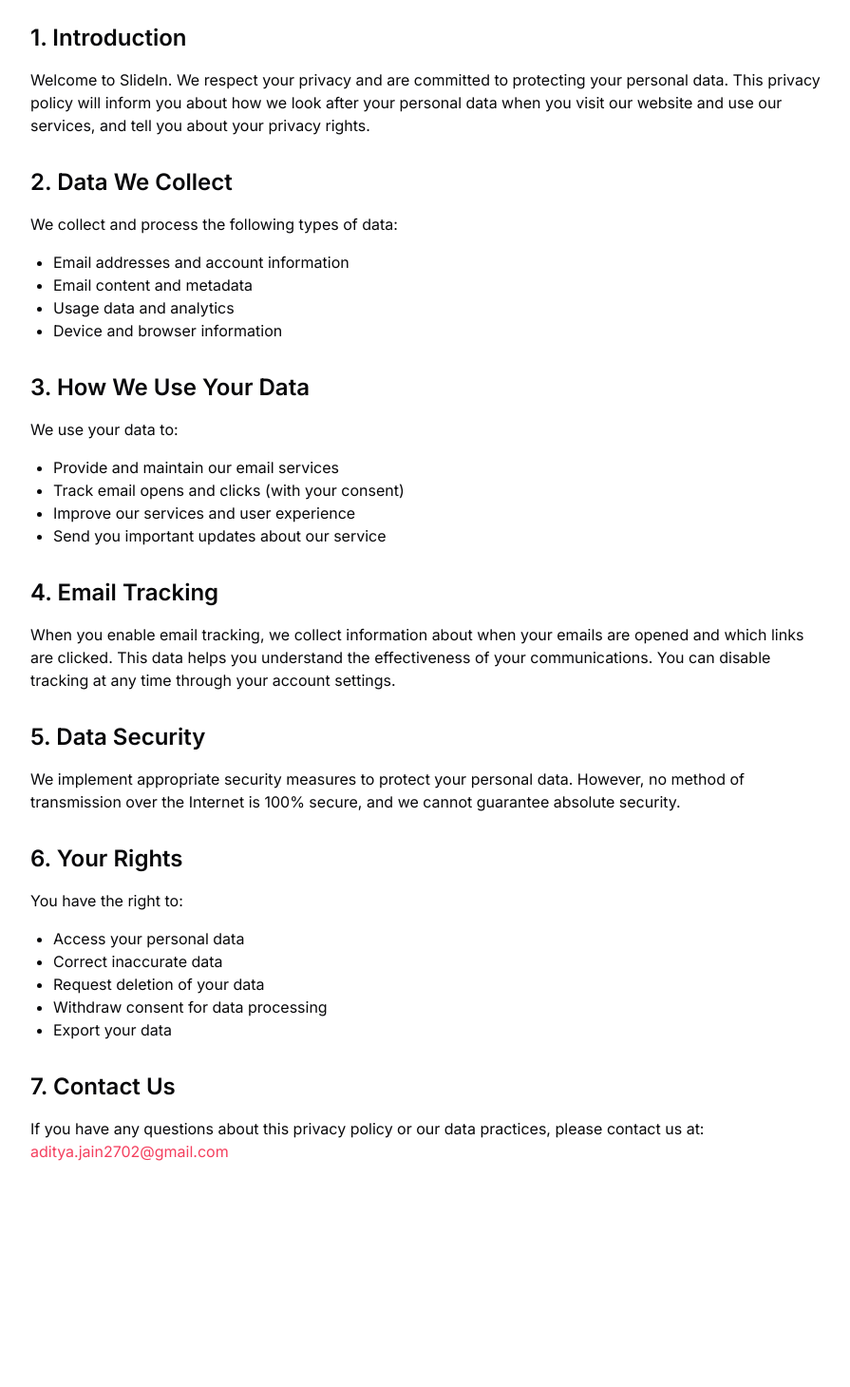
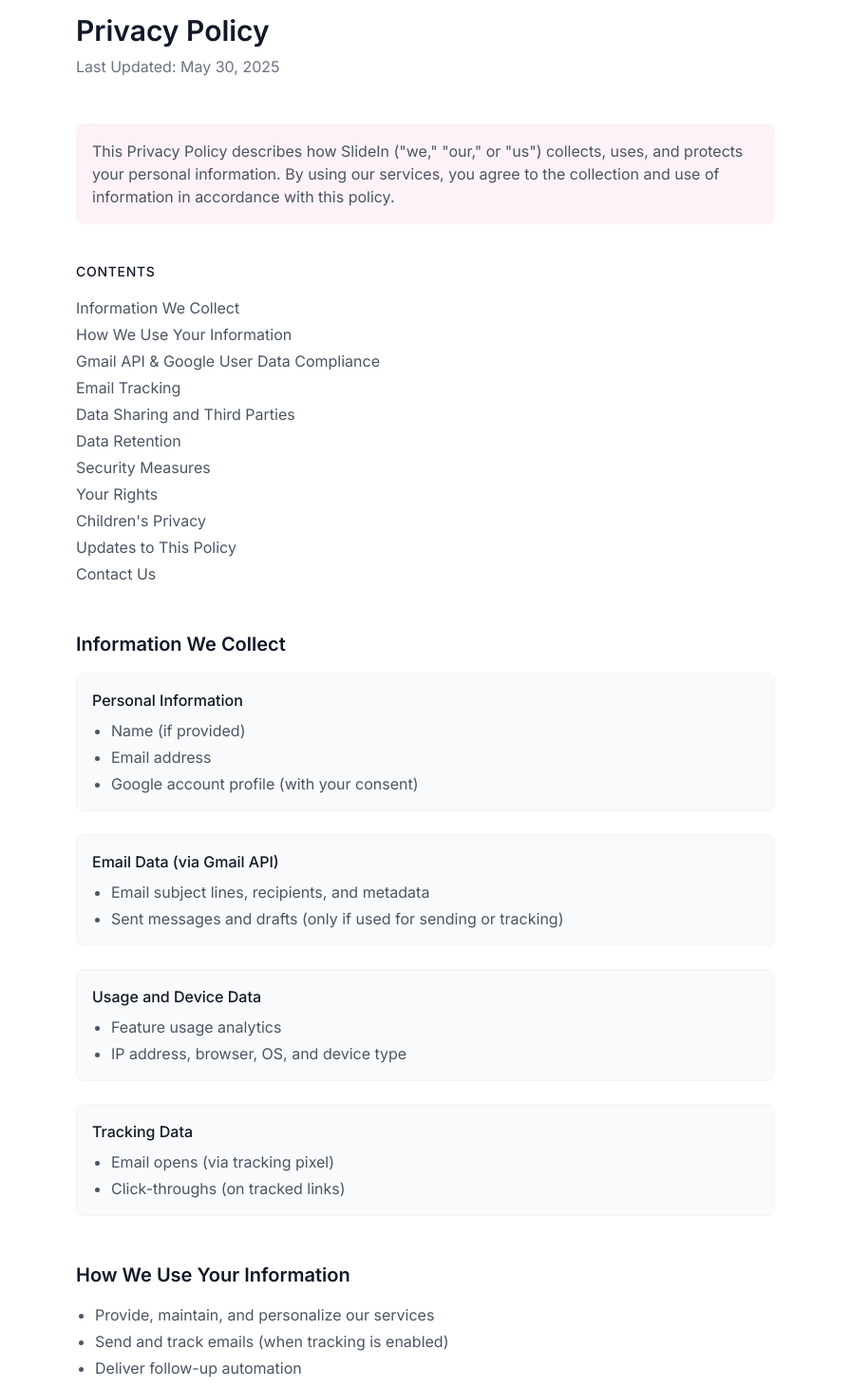
Before and after one commit to Krishiv2409/SlideIn, a Next.js app: page /privacy-policy in a window 1280 px wide. Shown: the part 140-1600 px from the top of the page at 95% size, without its empty margins (192-1087 px from the left). Before the commit the page ends 1444 px from the top, so only its background shows below. Built offline with nearby package versions, Linux system fonts and the light colour scheme; no server answers; a web font is replaced by a local one; what react-apple-emojis would draw is missing.

Commit message:
improved privacy policy page

```diff
--- a/app/privacy-policy/page.tsx
+++ b/app/privacy-policy/page.tsx
@@ -1,4 +1,5 @@
 import { Metadata } from "next"
+import { Logo } from "@/components/logo"
 
 export const metadata: Metadata = {
   title: "Privacy Policy - SlideIn",
@@ -7,82 +8,222 @@ export const metadata: Metadata = {
 
 export default function PrivacyPolicy() {
   return (
-    <div className="container max-w-4xl mx-auto py-12 px-4 sm:px-6 lg:px-8">
-      <div className="prose prose-pink max-w-none">
-        <h1 className="text-3xl font-bold mb-8">Privacy Policy</h1>
+    <div className="min-h-screen bg-white">
+      {/* Header */}
+      <div className="border-b border-gray-100">
+        <div className="container max-w-3xl mx-auto py-8 px-4">
+          <Logo size="lg" />
+        </div>
+      </div>
 
-        <p className="text-gray-600 mb-6">Last updated: {new Date().toLocaleDateString()}</p>
+      <div className="container max-w-3xl mx-auto py-12 px-4">
+        {/* Document Header */}
+        <div className="mb-12 space-y-2">
+          <h1 className="text-3xl font-semibold text-gray-900">Privacy Policy</h1>
+          <p className="text-gray-500">Last Updated: May 30, 2025</p>
+        </div>
 
-        <section className="mb-8">
-          <h2 className="text-2xl font-semibold mb-4">1. Introduction</h2>
-          <p>
-            Welcome to SlideIn. We respect your privacy and are committed to protecting your personal data.
-            This privacy policy will inform you about how we look after your personal data when you visit our
-            website and use our services, and tell you about your privacy rights.
+        {/* Introduction */}
+        <div className="mb-10 bg-pink-50 border border-pink-100 rounded-lg p-4">
+          <p className="text-gray-600">
+            This Privacy Policy describes how SlideIn ("we," "our," or "us") collects, uses, and protects your personal information.
+            By using our services, you agree to the collection and use of information in accordance with this policy.
           </p>
-        </section>
+        </div>
 
-        <section className="mb-8">
-          <h2 className="text-2xl font-semibold mb-4">2. Data We Collect</h2>
-          <p>We collect and process the following types of data:</p>
-          <ul className="list-disc pl-6 mt-4">
-            <li>Email addresses and account information</li>
-            <li>Email content and metadata</li>
-            <li>Usage data and analytics</li>
-            <li>Device and browser information</li>
-          </ul>
-        </section>
+        {/* Table of Contents */}
+        <div className="mb-12">
+          <h2 className="text-sm font-medium text-gray-900 uppercase tracking-wider mb-4">Contents</h2>
+          <nav className="space-y-1">
+            {[
+              { id: "information-collected", title: "Information We Collect" },
+              { id: "information-use", title: "How We Use Your Information" },
+              { id: "gmail-api", title: "Gmail API & Google User Data Compliance" },
+              { id: "email-tracking", title: "Email Tracking" },
+              { id: "data-sharing", title: "Data Sharing and Third Parties" },
+              { id: "data-retention", title: "Data Retention" },
+              { id: "security", title: "Security Measures" },
+              { id: "rights", title: "Your Rights" },
+              { id: "children", title: "Children's Privacy" },
+              { id: "updates", title: "Updates to This Policy" },
+              { id: "contact", title: "Contact Us" },
+            ].map((section) => (
+              <a
+                key={section.id}
+                href={`#${section.id}`}
+                className="block text-gray-600 hover:text-pink-600"
+              >
+                {section.title}
+              </a>
+            ))}
+          </nav>
+        </div>
 
-        <section className="mb-8">
-          <h2 className="text-2xl font-semibold mb-4">3. How We Use Your Data</h2>
-          <p>We use your data to:</p>
-          <ul className="list-disc pl-6 mt-4">
-            <li>Provide and maintain our email services</li>
-            <li>Track email opens and clicks (with your consent)</li>
-            <li>Improve our services and user experience</li>
-            <li>Send you important updates about our service</li>
-          </ul>
-        </section>
+        {/* Main Content */}
+        <div className="space-y-12">
+          <section id="information-collected">
+            <h2 className="text-xl font-semibold text-gray-900 mb-4">Information We Collect</h2>
 
-        <section className="mb-8">
-          <h2 className="text-2xl font-semibold mb-4">4. Email Tracking</h2>
-          <p>
-            When you enable email tracking, we collect information about when your emails are opened and which
-            links are clicked. This data helps you understand the effectiveness of your communications.
-            You can disable tracking at any time through your account settings.
-          </p>
-        </section>
+            <div className="space-y-6">
+              <div className="bg-gray-50 border border-gray-100 rounded-lg p-4">
+                <h3 className="font-medium text-gray-900 mb-2">Personal Information</h3>
+                <ul className="list-disc pl-5 text-gray-600 space-y-1">
+                  <li>Name (if provided)</li>
+                  <li>Email address</li>
+                  <li>Google account profile (with your consent)</li>
+                </ul>
+              </div>
 
-        <section className="mb-8">
-          <h2 className="text-2xl font-semibold mb-4">5. Data Security</h2>
-          <p>
-            We implement appropriate security measures to protect your personal data. However, no method of
-            transmission over the Internet is 100% secure, and we cannot guarantee absolute security.
-          </p>
-        </section>
+              <div className="bg-gray-50 border border-gray-100 rounded-lg p-4">
+                <h3 className="font-medium text-gray-900 mb-2">Email Data (via Gmail API)</h3>
+                <ul className="list-disc pl-5 text-gray-600 space-y-1">
+                  <li>Email subject lines, recipients, and metadata</li>
+                  <li>Sent messages and drafts (only if used for sending or tracking)</li>
+                </ul>
+              </div>
 
-        <section className="mb-8">
-          <h2 className="text-2xl font-semibold mb-4">6. Your Rights</h2>
-          <p>You have the right to:</p>
-          <ul className="list-disc pl-6 mt-4">
-            <li>Access your personal data</li>
-            <li>Correct inaccurate data</li>
-            <li>Request deletion of your data</li>
-            <li>Withdraw consent for data processing</li>
-            <li>Export your data</li>
-          </ul>
-        </section>
+              <div className="bg-gray-50 border border-gray-100 rounded-lg p-4">
+                <h3 className="font-medium text-gray-900 mb-2">Usage and Device Data</h3>
+                <ul className="list-disc pl-5 text-gray-600 space-y-1">
+                  <li>Feature usage analytics</li>
+                  <li>IP address, browser, OS, and device type</li>
+                </ul>
+              </div>
 
-        <section className="mb-8">
-          <h2 className="text-2xl font-semibold mb-4">7. Contact Us</h2>
-          <p>
-            If you have any questions about this privacy policy or our data practices, please contact us at:
-            <br />
-            <a href="mailto:privacy@slidein.ai" className="text-pink-500 hover:text-pink-600">
-              aditya.jain2702@gmail.com
-            </a>
-          </p>
-        </section>
+              <div className="bg-gray-50 border border-gray-100 rounded-lg p-4">
+                <h3 className="font-medium text-gray-900 mb-2">Tracking Data</h3>
+                <ul className="list-disc pl-5 text-gray-600 space-y-1">
+                  <li>Email opens (via tracking pixel)</li>
+                  <li>Click-throughs (on tracked links)</li>
+                </ul>
+              </div>
+            </div>
+          </section>
+
+          <section id="information-use">
+            <h2 className="text-xl font-semibold text-gray-900 mb-4">How We Use Your Information</h2>
+            <ul className="list-disc pl-5 text-gray-600 space-y-1">
+              <li>Provide, maintain, and personalize our services</li>
+              <li>Send and track emails (when tracking is enabled)</li>
+              <li>Deliver follow-up automation</li>
+              <li>Improve user experience via analytics</li>
+              <li>Send essential service communications</li>
+            </ul>
+          </section>
+
+          <section id="gmail-api">
+            <h2 className="text-xl font-semibold text-gray-900 mb-4">Gmail API & Google User Data Compliance</h2>
+            <div className="bg-blue-50 border border-blue-100 rounded-lg p-4">
+              <p className="text-gray-600 mb-3">If you connect your Gmail account:</p>
+              <ul className="list-disc pl-5 text-gray-600 space-y-1">
+                <li>We comply with the Google API Services User Data Policy, including Limited Use requirements</li>
+                <li>We do not sell or share Gmail data</li>
+                <li>We do not use Gmail data for advertising or marketing</li>
+                <li>We access Gmail data only to support the features you explicitly enable</li>
+              </ul>
+            </div>
+          </section>
+
+          <section id="email-tracking">
+            <h2 className="text-xl font-semibold text-gray-900 mb-4">Email Tracking</h2>
+            <div className="bg-yellow-50 border border-yellow-100 rounded-lg p-4">
+              <p className="text-gray-600 mb-3">Email tracking is optional and can be disabled at any time.</p>
+              <ul className="list-disc pl-5 text-gray-600 space-y-1">
+                <li>We use tracking pixels to detect email opens</li>
+                <li>We log link clicks to provide insight into engagement</li>
+                <li>No tracking occurs without your consent</li>
+              </ul>
+            </div>
+          </section>
+
+          <section id="data-sharing">
+            <h2 className="text-xl font-semibold text-gray-900 mb-4">Data Sharing and Third Parties</h2>
+            <div className="bg-gray-50 border border-gray-100 rounded-lg p-4">
+              <p className="text-gray-600 mb-3">We may share data only with:</p>
+              <ul className="list-disc pl-5 text-gray-600 space-y-1">
+                <li>Service Providers (e.g., hosting, analytics) under strict confidentiality</li>
+                <li>Legal Authorities when required by law</li>
+                <li>Acquirers if we undergo a merger, sale, or acquisition</li>
+              </ul>
+              <p className="mt-4 text-gray-900 font-medium bg-pink-50 border border-pink-100 rounded p-2">
+                We never sell your data.
+              </p>
+            </div>
+          </section>
+
+          <section id="data-retention">
+            <h2 className="text-xl font-semibold text-gray-900 mb-4">Data Retention</h2>
+            <ul className="list-disc pl-5 text-gray-600 space-y-1">
+              <li>We retain your data only as long as necessary for service delivery</li>
+              <li>You can delete your account at any time; all associated data will be purged within 30 days</li>
+            </ul>
+          </section>
+
+          <section id="security">
+            <h2 className="text-xl font-semibold text-gray-900 mb-4">Security Measures</h2>
+            <div className="bg-green-50 border border-green-100 rounded-lg p-4">
+              <p className="text-gray-600 mb-3">We use industry-standard safeguards:</p>
+              <ul className="list-disc pl-5 text-gray-600 space-y-1">
+                <li>HTTPS encryption</li>
+                <li>OAuth 2.0 authentication</li>
+                <li>Secure token storage and access logging</li>
+              </ul>
+              <p className="text-gray-500 mt-3 text-sm">However, no system is fully immune to vulnerabilities.</p>
+            </div>
+          </section>
+
+          <section id="rights">
+            <h2 className="text-xl font-semibold text-gray-900 mb-4">Your Rights</h2>
+            <div className="bg-gray-50 border border-gray-100 rounded-lg p-4">
+              <p className="text-gray-600 mb-3">You may:</p>
+              <ul className="list-disc pl-5 text-gray-600 space-y-1">
+                <li>Request access to your data</li>
+                <li>Correct or update information</li>
+                <li>Delete your data</li>
+                <li>Withdraw consent for features</li>
+                <li>Export your data</li>
+              </ul>
+              <p className="mt-3 text-gray-600">To exercise these rights, contact us at the email below.</p>
+            </div>
+          </section>
+
+          <section id="children">
+            <h2 className="text-xl font-semibold text-gray-900 mb-4">Children's Privacy</h2>
+            <div className="bg-red-50 border border-red-100 rounded-lg p-4">
+              <p className="text-gray-600">
+                SlideIn is not intended for users under 13 years of age. We do not knowingly collect data from children.
+              </p>
+            </div>
+          </section>
+
+          <section id="updates">
+            <h2 className="text-xl font-semibold text-gray-900 mb-4">Updates to This Policy</h2>
+            <p className="text-gray-600">
+              We may revise this Privacy Policy periodically. Changes will be posted on this page with the updated date.
+              Continued use of SlideIn after changes constitutes agreement to the updated terms.
+            </p>
+          </section>
+
+          <section id="contact">
+            <h2 className="text-xl font-semibold text-gray-900 mb-4">Contact Us</h2>
+            <div className="bg-gray-50 border border-gray-100 rounded-lg p-4">
+              <p className="text-gray-600 mb-4">For questions or concerns about this Privacy Policy, please contact:</p>
+              <div className="space-y-2">
+                <a href="mailto:krishivkhatri2409@gmail.com" className="block text-pink-600 hover:text-pink-700">
+                  Krishiv Khatri (krishivkhatri2409@gmail.com)
+                </a>
+                <a href="mailto:aditya.jain2702@gmail.com" className="block text-pink-600 hover:text-pink-700">
+                  Aditya Jain (aditya.jain2702@gmail.com)
+                </a>
+              </div>
+            </div>
+          </section>
+        </div>
+
+        {/* Footer */}
+        <div className="mt-16 pt-8 border-t border-gray-100 text-center text-sm text-gray-500">
+          <p>© {new Date().getFullYear()} SlideIn. All rights reserved.</p>
+        </div>
       </div>
     </div>
   )
```
